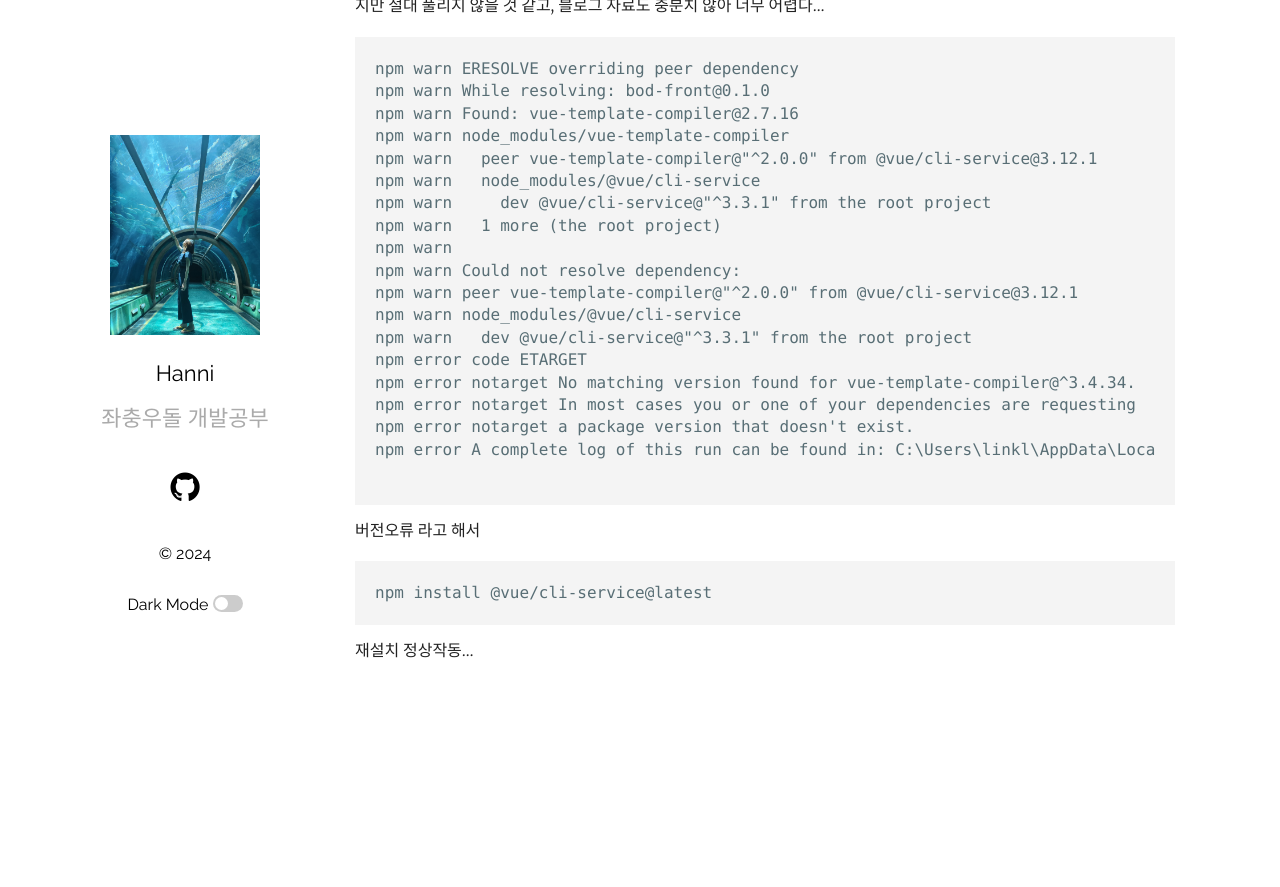
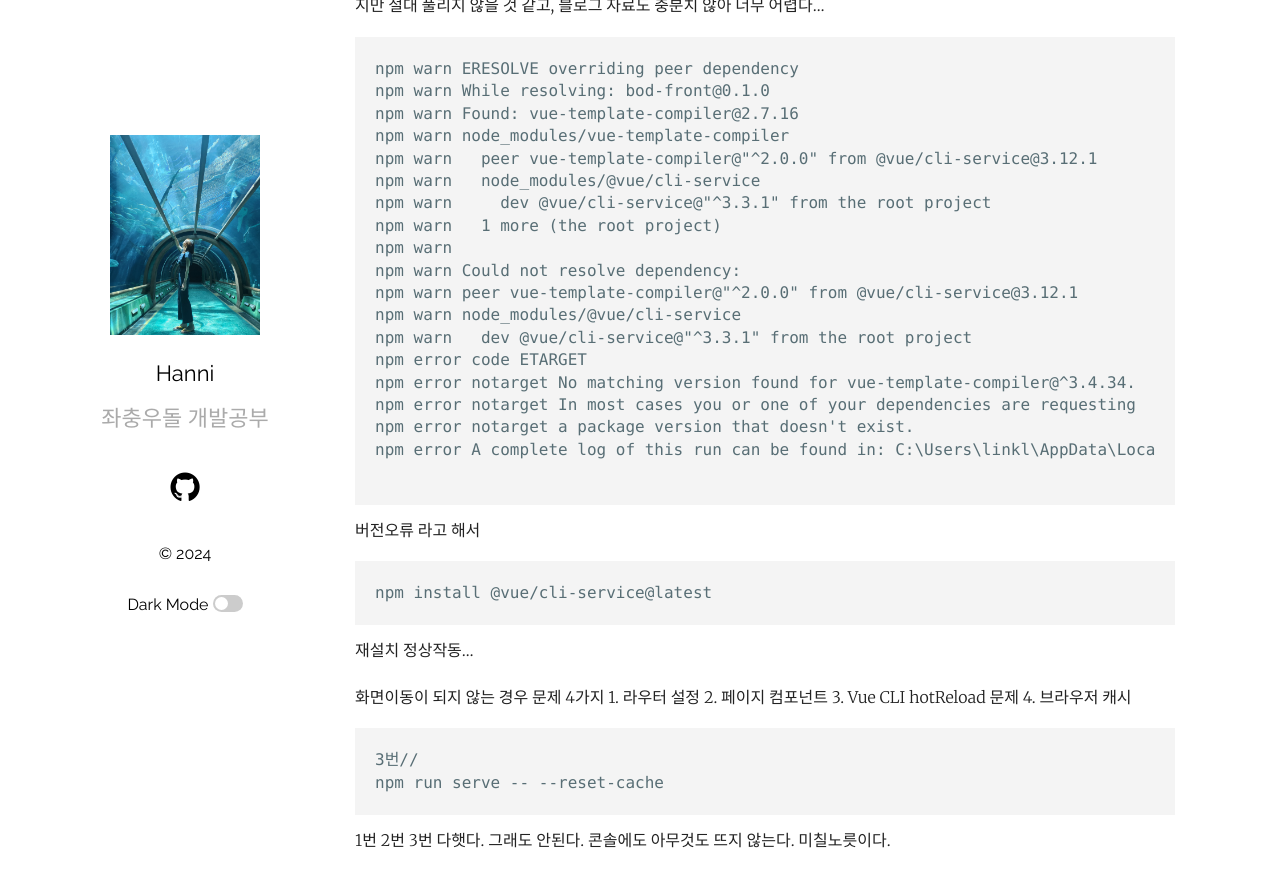
Before and after one commit to HaejungHan/HaejungHan.previous.blog, a Jekyll site: the page built from _posts/2024-07/2024-07-27-프론트 연결 vue.js.markdown, in a window 1280 px wide and 900 px high, scrolled down 1962 px. Shown: the top 887 px of the window. Built offline with Jekyll 4.4.1, drawn with Linux system fonts in a browser that asks for light colours; before the commit the page ends 2673 px from its top, so only the background shows below that.

Commit message:
20240727 TIL 수정

````diff
--- a/_posts/2024-07/2024-07-27-프론트 연결 vue.js.markdown
+++ b/_posts/2024-07/2024-07-27-프론트 연결 vue.js.markdown
@@ -126,3 +126,14 @@ npm install @vue/cli-service@latest
 ```
 
 재설치 정상작동...
+
+
+화면이동이 되지 않는 경우
+문제 4가지 1. 라우터 설정 2. 페이지 컴포넌트 3. Vue CLI hotReload 문제 4. 브라우저 캐시
+
+```
+3번//
+npm run serve -- --reset-cache
+```
+
+1번 2번 3번 다햇다. 그래도 안된다. 콘솔에도 아무것도 뜨지 않는다. 미칠노릇이다.
````
